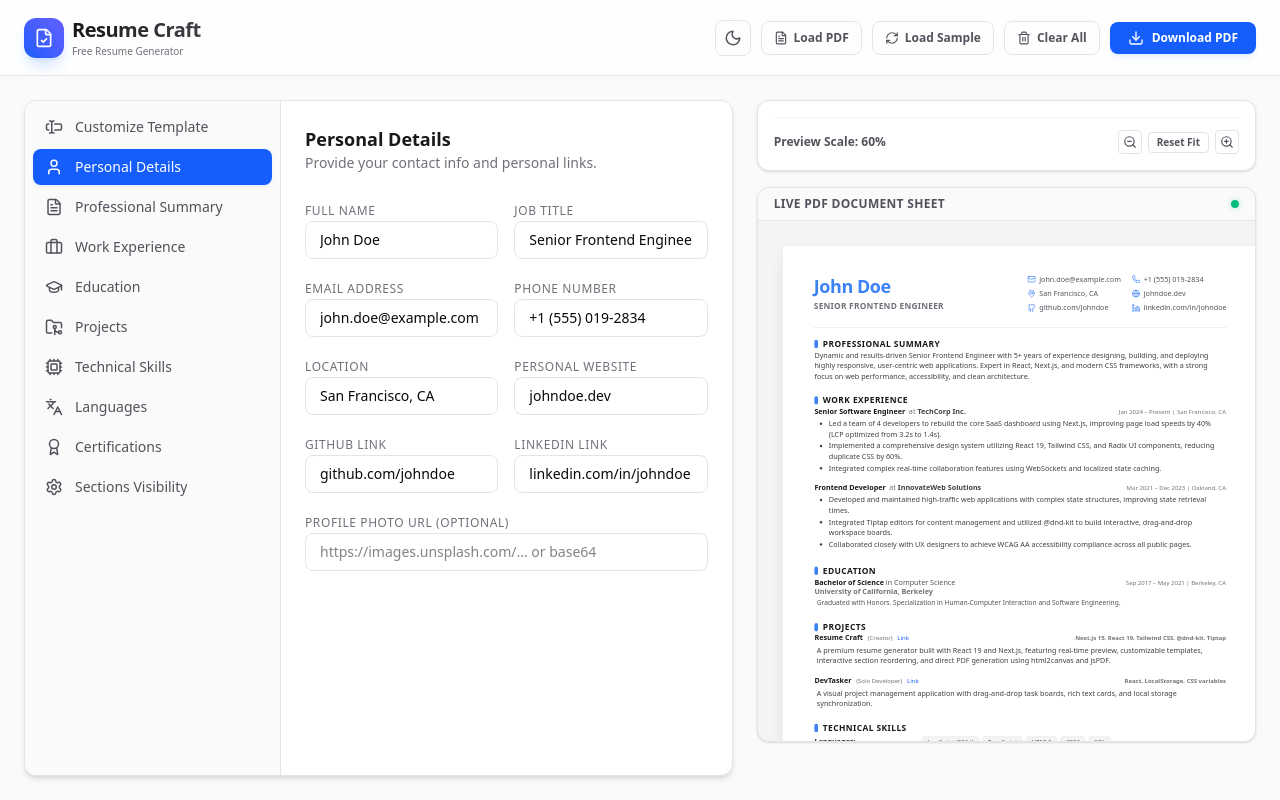
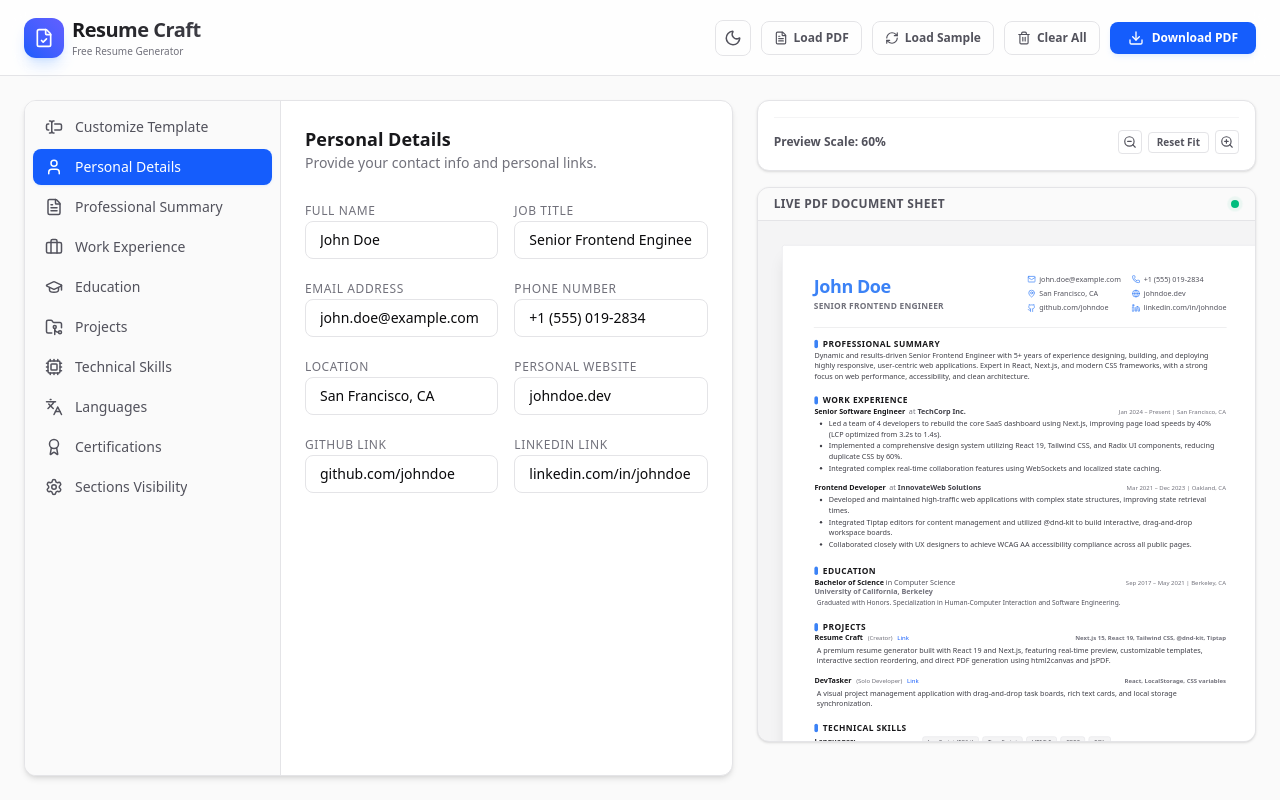
Before and after one commit to barfpani/CVora, a Next.js app: page / in a window 1280 px wide. Built offline with nearby package versions, Linux system fonts and the light colour scheme; a web font is replaced by a local one.

Commit message:
Removed photo upload feature

```diff
--- a/components/editor/Forms.tsx
+++ b/components/editor/Forms.tsx
@@ -393,18 +393,6 @@ function PersonalInfoForm() {
             value={personalInfo.linkedin}
             onChange={handleChange}
             placeholder="linkedin.com/in/johndoe"
-            className="w-full px-3.5 py-2 text-sm rounded-lg border border-zinc-200 dark:border-zinc-800 bg-transparent text-zinc-950 dark:text-zinc-50 focus:outline-none focus:ring-2 focus:ring-blue-500/20 focus:border-blue-500 transition-colors"
-          />
-        </div>
-
-        <div className="space-y-2 md:col-span-2">
-          <label className="text-xs font-medium uppercase tracking-wider text-zinc-500 dark:text-zinc-400">Profile Photo URL (Optional)</label>
-          <input
-            type="text"
-            name="photo"
-            value={personalInfo.photo}
-            onChange={handleChange}
-            placeholder="https://images.unsplash.com/... or base64"
             className="w-full px-3.5 py-2 text-sm rounded-lg border border-zinc-200 dark:border-zinc-800 bg-transparent text-zinc-950 dark:text-zinc-50 focus:outline-none focus:ring-2 focus:ring-blue-500/20 focus:border-blue-500 transition-colors"
           />
         </div>
--- a/components/preview/Templates.tsx
+++ b/components/preview/Templates.tsx
@@ -102,13 +102,6 @@ export function TemplateHeader({ state, primaryColor }: SectionProps) {
     return (
       <div className={`${personalFontClass} flex flex-col md:flex-row md:items-center justify-between gap-6 pb-6 border-b border-zinc-200`}>
         <div className="flex items-center gap-4">
-          {personalInfo.photo && (
-            <img
-              src={personalInfo.photo}
-              alt={personalInfo.name}
-              className="w-20 h-20 rounded-xl object-cover border border-zinc-200"
-            />
-          )}
           <div>
             <h1 className="text-3xl font-extrabold tracking-tight text-zinc-900" style={{ color: primaryColor }}>
               {personalInfo.name || "Your Name"}
--- a/context/resume-state.tsx
+++ b/context/resume-state.tsx
@@ -11,7 +11,6 @@ export interface PersonalInfo {
   github: string;
   linkedin: string;
   location: string;
-  photo: string;
 }
 
 export interface WorkExperience {
@@ -122,7 +121,6 @@ const INITIAL_STATE: ResumeState = {
     github: "github.com/johndoe",
     linkedin: "linkedin.com/in/johndoe",
     location: "San Francisco, CA",
-    photo: "",
   },
   summary: `
     <p>Dynamic and results-driven Senior Frontend Engineer with 5+ years of experience designing, building, and deploying highly responsive, user-centric web applications. Expert in React, Next.js, and modern CSS frameworks, with a strong focus on web performance, accessibility, and clean architecture.</p>
@@ -534,7 +532,6 @@ function resumeReducer(state: ResumeState, action: ResumeAction): ResumeState {
           github: "",
           linkedin: "",
           location: "",
-          photo: "",
         },
         summary: "",
         workExperience: [],
```
